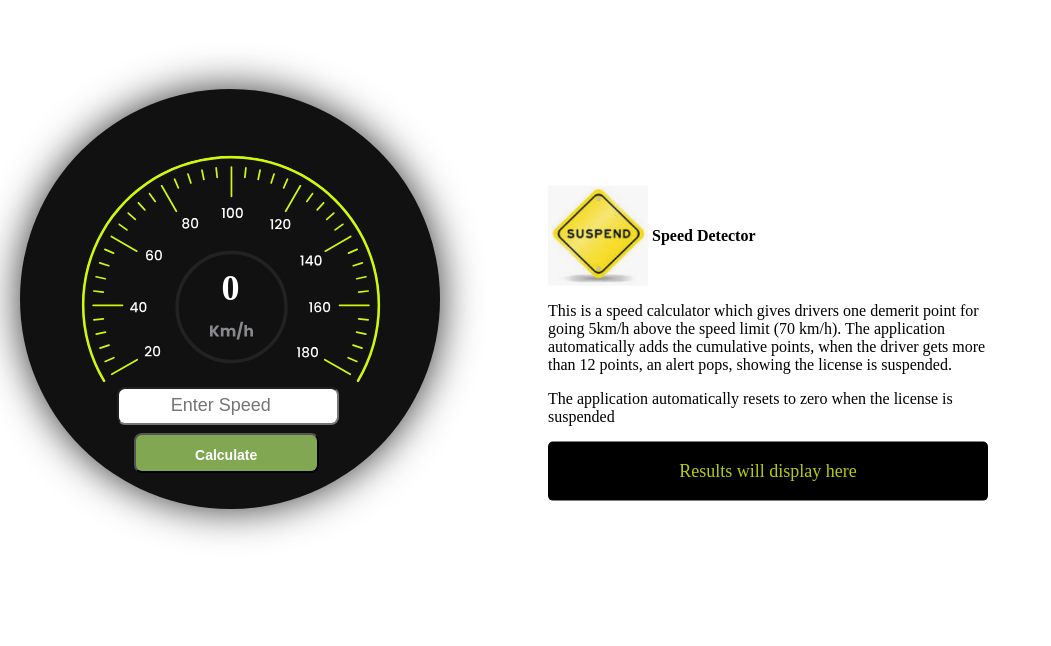
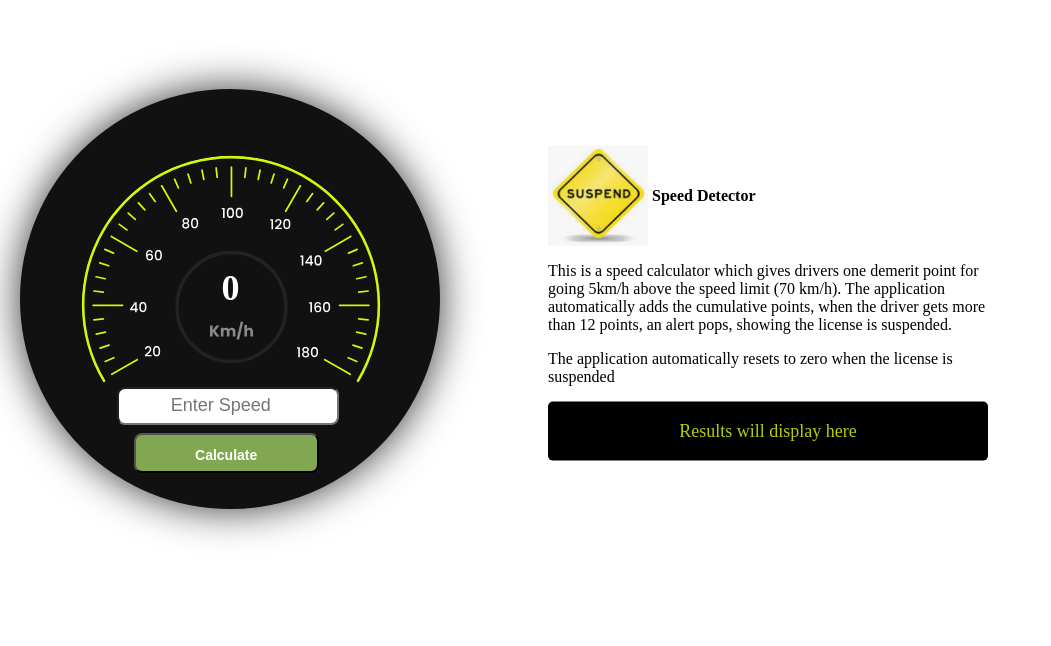
Before and after one commit to maruands/SDF-PT05-GROUP-02, a plain HTML site: page Code Challenge/index.html in a window 1280 px wide. Shown: the part 785-1431 px from the top of the page, without its empty margins (0-1051 px from the left). Drawn offline with Linux system fonts and the light colour scheme.

Commit message:
minor adjustment to info2

```diff
--- a/Code Challenge/style.css
+++ b/Code Challenge/style.css
@@ -155,7 +155,7 @@ div.circle {
     width: 440px;
     background-color: #ffffff;
     position: absolute;
-    top: 126%;
+    top: 121%;
     left: 60%;
     border-radius: 10px;
     transform: translate(-50%, -17%);
```
